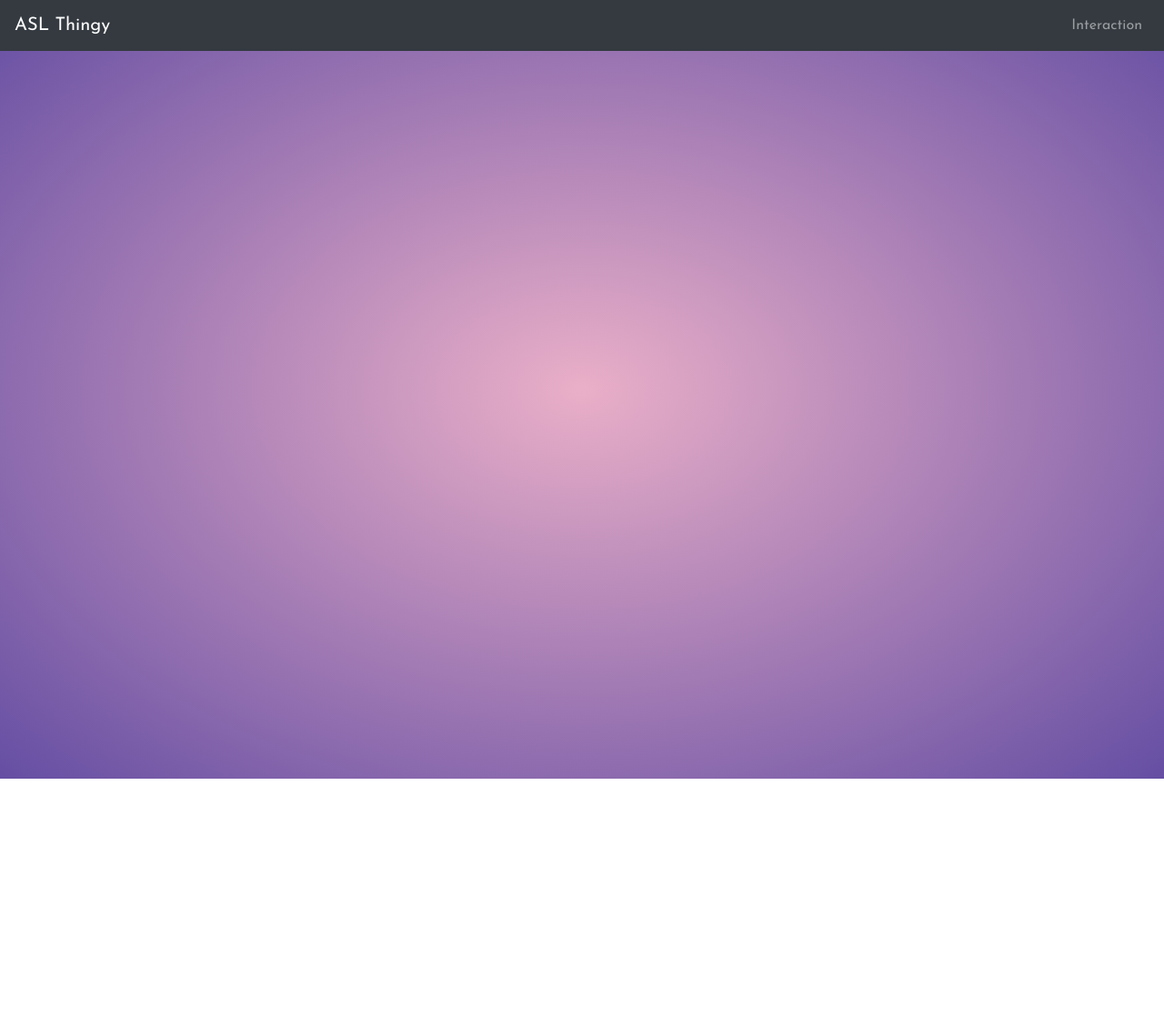
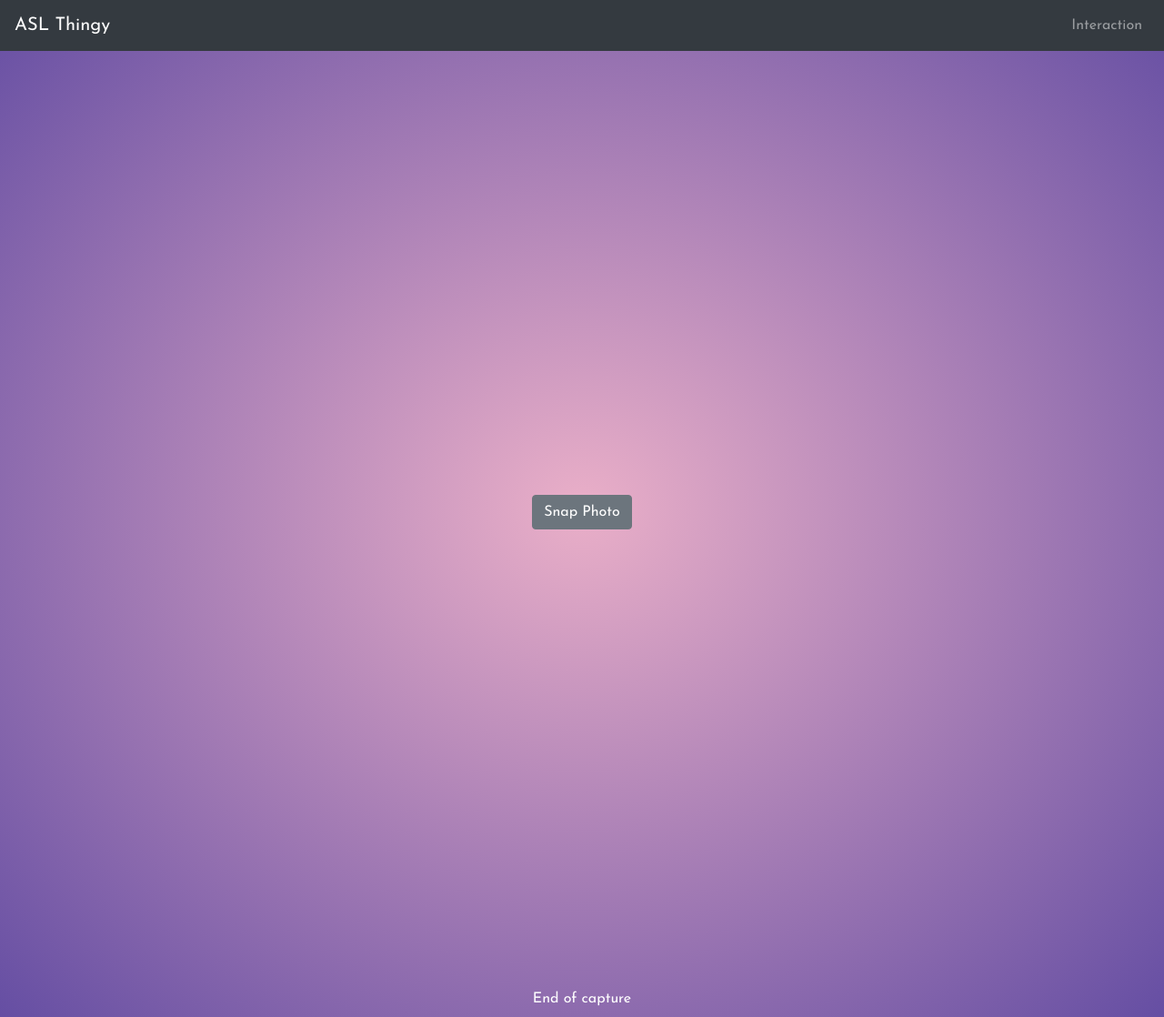
Before and after one commit to AndrewDrury/TableStory1, a Vue app: page /interaction in a window 1280 px wide. Shown: the whole page at 91% size. Before the commit the page ends 856 px from the top, so only its background shows below. Built offline with nearby package versions, Linux system fonts and the light colour scheme.

Commit message:
taking screenshots

```diff
--- a/src/views/Home.vue
+++ b/src/views/Home.vue
@@ -43,4 +43,3 @@ export default Vue.extend({
 
 });
 </script>
-`
--- a/src/views/Interaction.vue
+++ b/src/views/Interaction.vue
@@ -1,7 +1,21 @@
 <template>
-  <div class="interaction verticalCenter">
+  <!-- <div class="interaction verticalCenter">
     <video autoplay id="webcam" class="d-flex align-items-start"></video>
-  </div>
+		<b-btn v-on:click="capture">Screencap</b-btn>
+  </div> -->
+
+	<div id="interaction">
+        <div><video ref="video" id="webcam" width="640" height="480" autoplay></video></div>
+        <div><b-btn id="snap" v-on:click="capture()">Snap Photo</b-btn></div>
+        <canvas ref="canvas" id="canvas" width="640" height="480"></canvas>
+        <ul>
+            <li v-for="c in captures">
+                <img v-bind:src="c" height="50" />
+            </li>
+        </ul>
+				<label>End of capture</label>
+    </div>
+
 </template>
 
 
@@ -14,15 +28,20 @@
 
 <script>
 export default {
-  data: () => {
-    return {}
-  },
+  data() {
+		return {
+			video: {},
+			canvas: {},
+			captures: []
+		}
+	},
+
   mounted: () => {
     navigator.mediaDevices.enumerateDevices().then( devices =>
 		{
       console.log(devices)
       // this is the device id of webcam. WILL NEED TO CHANGE THIS FOR THE LOGITECH WEBCAM
-			devices= devices.filter( v => (v.deviceId == "ccc2ae6220fa0a931628143b6d253ae6fda4906cb3c601c4ff2880392935907a"));
+			devices= devices.filter( v => (v.deviceId == "c5f9e26a7872c93b123bfa7023baecee3984356658c573d6c7e24f4e07e8b3c0"));
 			let device= devices[0];
 			if( !device )
 			{
@@ -37,7 +56,7 @@ export default {
 				audio: false,
 				video: {
 					deviceId: { ideal: device.deviceId },
-					width: { ideal: window.innerWidth/3 },
+					width: { ideal: window.innerWidth },
 					height: { ideal: window.innerHeight }
 				}
 			};
@@ -45,7 +64,7 @@ export default {
 			.then( stream =>
 			{
         const video = document.getElementById("webcam")
-        video.srcObject = stream
+				video.srcObject = stream
 				console.log("DONE");
 			})
 			.catch( err =>
@@ -57,6 +76,17 @@ export default {
 		{
 			console.log(err.name + ": " + err.message);
 		});
-  }
+	},
+
+	created() {
+	},
+
+	methods: {
+		capture() {
+			this.canvas = this.$refs.canvas;
+			var context = this.canvas.getContext("2d").drawImage(document.getElementById("webcam"), 0, 0, document.getElementById("webcam").width, document.getElementById("webcam").height);
+			this.captures.push(canvas.toDataURL("image/png"));
+		}
+	}
 }
 </script>
```
